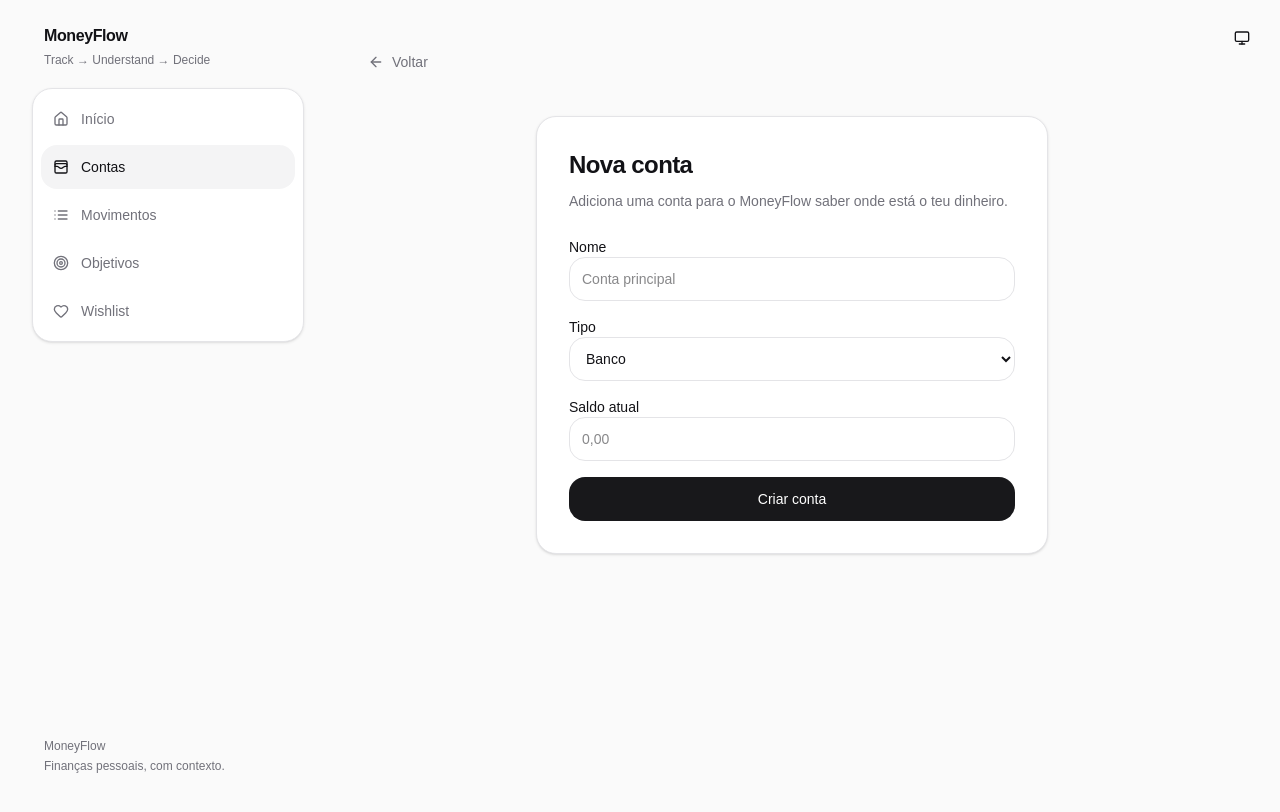
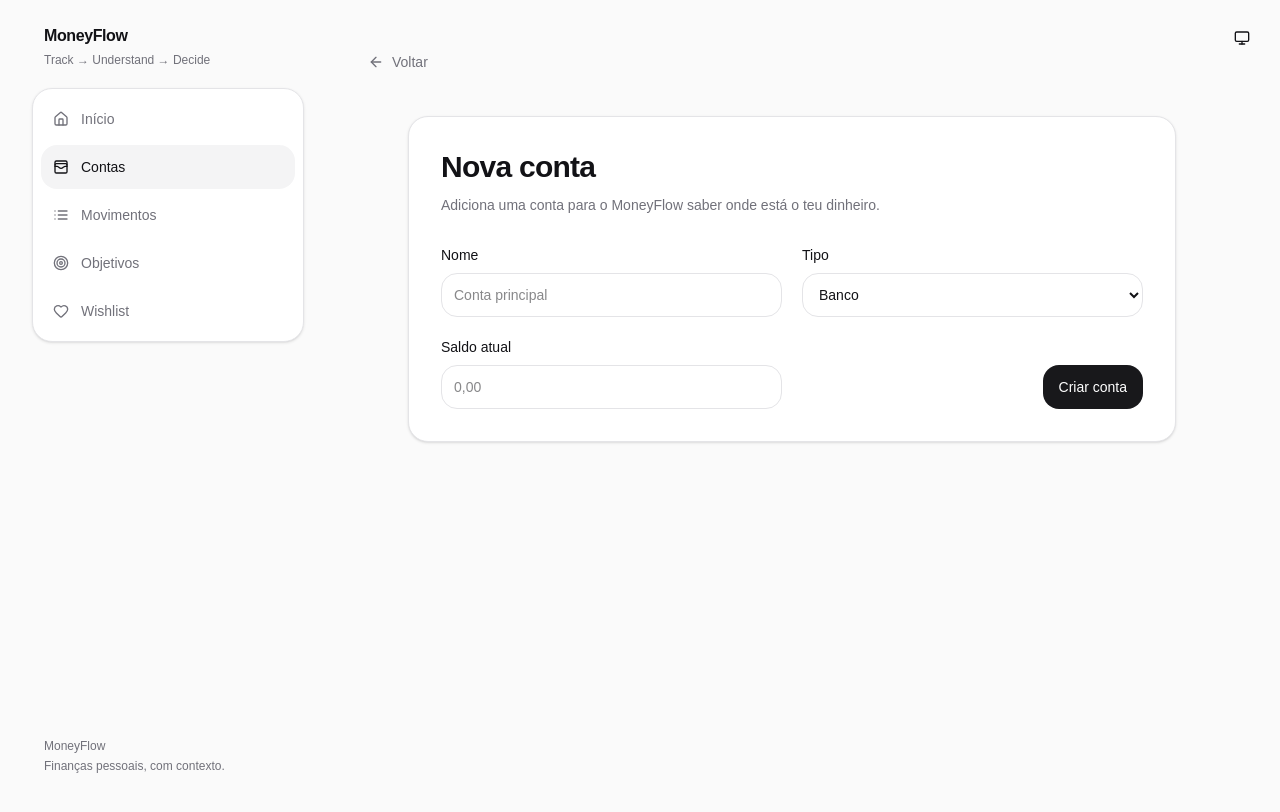
Before and after one commit to martimfm1/MoneyFlow, a Next.js app: page /dashboard/accounts/new in a window 1280 px wide. Shown: the top 812 px of the page. Built offline with nearby package versions, Linux system fonts and the light colour scheme; no server answers.

Commit message:
feat: improve new account desktop form

```diff
--- a/app/dashboard/accounts/new/page.tsx
+++ b/app/dashboard/accounts/new/page.tsx
@@ -3,76 +3,21 @@ import { ArrowLeft } from 'lucide-react'
 import { Button } from '@/components/ui/button'
 import { createAccount } from './actions'
 
-export default async function NewAccountPage({
-  searchParams,
-}: {
-  searchParams: Promise<{ error?: string }>
-}) {
+export default async function NewAccountPage({ searchParams }: { searchParams: Promise<{ error?: string }> }) {
   const params = await searchParams
 
   return (
     <main className="min-h-screen">
       <div className="moneyflow-shell py-6 sm:py-10">
-        <Link
-          href="/dashboard"
-          className="inline-flex min-h-11 items-center gap-2 text-sm font-medium text-[hsl(var(--muted-foreground))]"
-        >
-          <ArrowLeft className="size-4" /> Voltar
-        </Link>
-        <section className="mx-auto mt-8 max-w-lg rounded-[var(--radius-lg)] border bg-[hsl(var(--surface))] p-6 shadow-sm sm:p-8">
-          <h1 className="text-2xl font-semibold tracking-tight">Nova conta</h1>
-          <p className="mt-2 text-sm leading-6 text-[hsl(var(--muted-foreground))]">
-            Adiciona uma conta para o MoneyFlow saber onde está o teu dinheiro.
-          </p>
-          {params.error ? (
-            <p className="mt-4 rounded-[var(--radius-md)] bg-[hsl(var(--danger)/0.08)] px-3 py-2 text-sm">
-              {params.error}
-            </p>
-          ) : null}
-
-          <form action={createAccount} className="mt-6 space-y-4">
-            <label className="block space-y-2 text-sm font-medium">
-              <span>Nome</span>
-              <input
-                name="name"
-                required
-                maxLength={80}
-                placeholder="Conta principal"
-                className="min-h-11 w-full rounded-[var(--radius-md)] border bg-transparent px-3 outline-none"
-              />
-            </label>
-
-            <label className="block space-y-2 text-sm font-medium">
-              <span>Tipo</span>
-              <select
-                name="accountType"
-                defaultValue="bank"
-                className="min-h-11 w-full rounded-[var(--radius-md)] border bg-[hsl(var(--surface))] px-3 outline-none"
-              >
-                <option value="bank">Banco</option>
-                <option value="cash">Dinheiro</option>
-                <option value="card">Cartão</option>
-                <option value="savings">Poupança</option>
-                <option value="other">Outro</option>
-              </select>
-            </label>
-
-            <label className="block space-y-2 text-sm font-medium">
-              <span>Saldo atual</span>
-              <input
-                name="balance"
-                type="number"
-                inputMode="decimal"
-                step="0.01"
-                required
-                placeholder="0,00"
-                className="min-h-11 w-full rounded-[var(--radius-md)] border bg-transparent px-3 outline-none"
-              />
-            </label>
-
-            <Button type="submit" className="w-full">
-              Criar conta
-            </Button>
+        <Link href="/dashboard" className="inline-flex min-h-11 items-center gap-2 text-sm font-medium text-[hsl(var(--muted-foreground))]"><ArrowLeft className="size-4" /> Voltar</Link>
+        <section className="mx-auto mt-8 max-w-3xl rounded-[var(--radius-lg)] border bg-[hsl(var(--surface))] p-6 shadow-sm sm:p-8">
+          <div className="max-w-2xl"><h1 className="text-2xl font-semibold tracking-tight sm:text-3xl">Nova conta</h1><p className="mt-2 text-sm leading-6 text-[hsl(var(--muted-foreground))]">Adiciona uma conta para o MoneyFlow saber onde está o teu dinheiro.</p></div>
+          {params.error ? <p role="alert" className="mt-5 rounded-[var(--radius-md)] bg-[hsl(var(--danger)/0.08)] px-3 py-2 text-sm">{params.error}</p> : null}
+          <form action={createAccount} className="mt-7 grid gap-5 lg:grid-cols-2">
+            <label className="grid gap-2 text-sm font-medium"><span>Nome</span><input name="name" required maxLength={80} placeholder="Conta principal" className="min-h-11 w-full rounded-[var(--radius-md)] border bg-transparent px-3 font-normal outline-none focus-visible:ring-2 focus-visible:ring-[hsl(var(--ring))]" /></label>
+            <label className="grid gap-2 text-sm font-medium"><span>Tipo</span><select name="accountType" defaultValue="bank" className="min-h-11 w-full rounded-[var(--radius-md)] border bg-[hsl(var(--surface))] px-3 font-normal outline-none focus-visible:ring-2 focus-visible:ring-[hsl(var(--ring))]"><option value="bank">Banco</option><option value="cash">Dinheiro</option><option value="card">Cartão</option><option value="savings">Poupança</option><option value="other">Outro</option></select></label>
+            <label className="grid gap-2 text-sm font-medium"><span>Saldo atual</span><input name="balance" type="number" inputMode="decimal" step="0.01" required placeholder="0,00" className="min-h-11 w-full rounded-[var(--radius-md)] border bg-transparent px-3 font-normal outline-none focus-visible:ring-2 focus-visible:ring-[hsl(var(--ring))]" /></label>
+            <div className="flex items-end lg:justify-end"><Button type="submit" className="w-full lg:w-auto">Criar conta</Button></div>
           </form>
         </section>
       </div>
```
